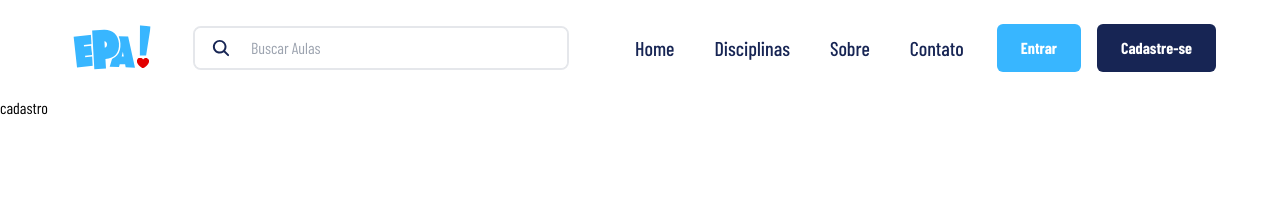
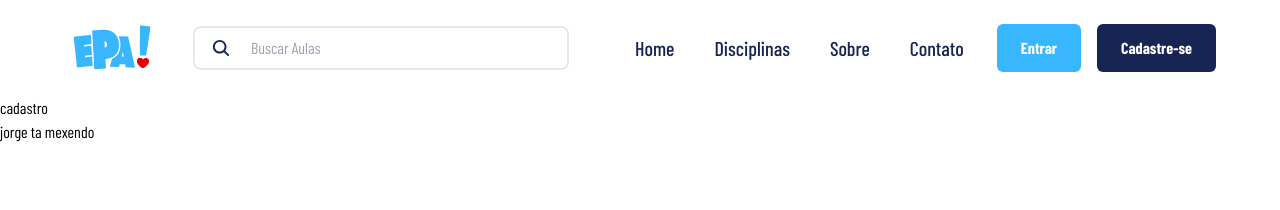
Before and after one commit to Antonio-coding/app-epa, a Next.js app: page /register in a window 1280 px wide. Shown: the top 210 px of the page. Built offline with nearby package versions, Linux system fonts and the light colour scheme; a web font is replaced by a local one.

Commit message:
comecei a mexer na tela login

```diff
--- a/src/app/(pages)/register/page.tsx
+++ b/src/app/(pages)/register/page.tsx
@@ -2,6 +2,7 @@ export default function Register() {
   return (
     <>
       <div>cadastro</div>
+      <div>jorge ta mexendo</div>
     </>
   );
 }
```
